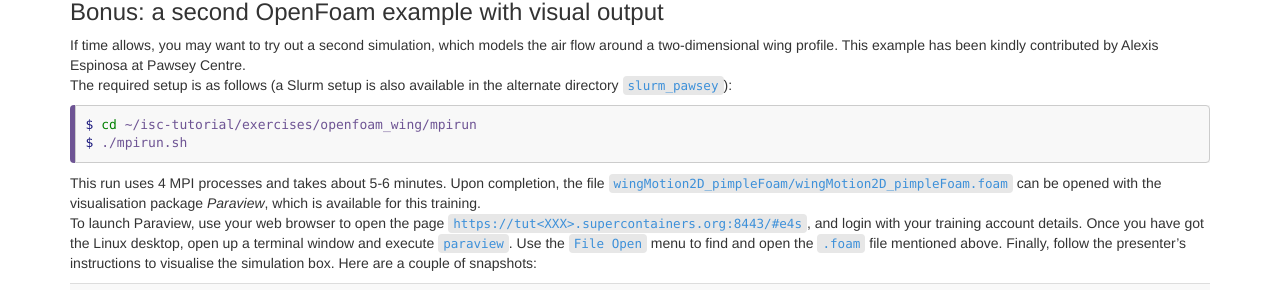
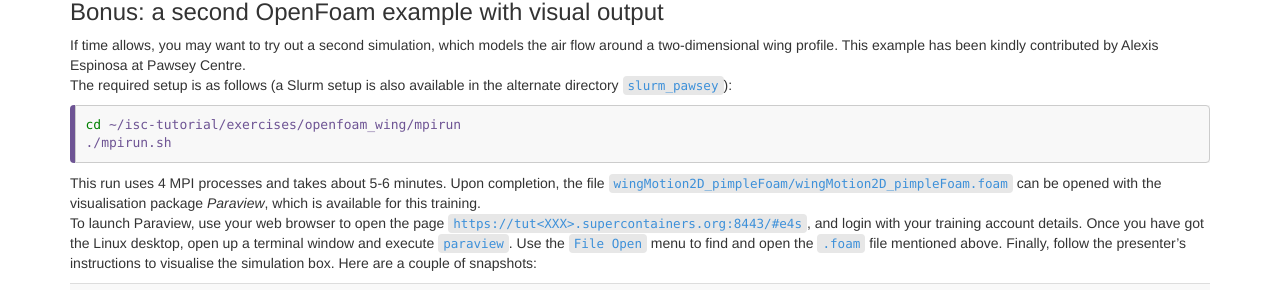
Before and after one commit to supercontainers/isc-tutorial, a Jekyll site: the page built from _episodes/14.hpc.md, in a window 1280 px wide and 900 px high, scrolled down 3269 px. Shown: the part 143-433 px from the top of the window. Built offline with Jekyll 4.4.1, drawn with Linux system fonts in a browser that asks for light colours.

Commit message:
fixing heading dollars in eps 13 and 14
Signed-off-by: Marco De La Pierre <marco.delapierre@gmail.com>

````diff
--- a/_episodes/14.hpc.md
+++ b/_episodes/14.hpc.md
@@ -81,14 +81,14 @@ Note the "escaping" of the dollar sign at the end. This is to keep the explicit
 
 > ## Display the variables
 >  So the environment variable looks like this in the host:
-> ``` bash
+> ```bash
 >  echo $SINGULARITYENV_LD_LIBRARY_PATH
 > ```
 > ``` output
 > /opt/intel/oneapi/intelpython/latest/lib:/opt/intel/oneapi/intelpython/latest/lib/libfabric:$LD_LIBRARY_PATH
 > ```
 >  Then, the evaluation of `LD_LIBRARY_PATH` within the container has, at the beginning, the additional path for the libraries in the host (as intended). And the rest is the original definition of the variable within the container (as intended).
-> ``` bash
+> ```bash
 >  singularity exec openfoam_v2012.sif bash -c 'echo $LD_LIBRARY_PATH'
 > ```
 > ``` output
@@ -247,8 +247,8 @@ If time allows, you may want to try out a second simulation, which models the ai
 The required setup is as follows (a Slurm setup is also available in the alternate directory `slurm_pawsey`):
 
 ```bash
-$ cd ~/isc-tutorial/exercises/openfoam_wing/mpirun
-$ ./mpirun.sh
+cd ~/isc-tutorial/exercises/openfoam_wing/mpirun
+./mpirun.sh
 ```
 
 This run uses 4 MPI processes and takes about 5-6 minutes.  Upon completion, the file `wingMotion2D_pimpleFoam/wingMotion2D_pimpleFoam.foam` can be opened with the visualisation package *Paraview*, which is available for this training.
@@ -410,8 +410,8 @@ In addition, we ask for all the GPUs available in a single node (2 in this case)
 
 We can submit the script with:
 
-``` bash
-$ sbatch gpu_pawsey.sh
+```bash
+sbatch gpu_pawsey.sh
 ```
 
 Several directories are produced including the `training_checkpoints`, the `saved_model`, the `logs` and, as mentioned above, the dataset and other Python files hidden output under the `fake_home`.
@@ -488,7 +488,7 @@ For this demo, a `typical_output.out` file is also provided, where you can check
 > We can submit the script with:
 >
 > ```
-> $ sbatch gpu_pawsey.sh
+> sbatch gpu_pawsey.sh
 > ```
 > {: .bash}
 >
````
Also changed, not shown: _episodes/13.sc.md (+1 -1 lines).
